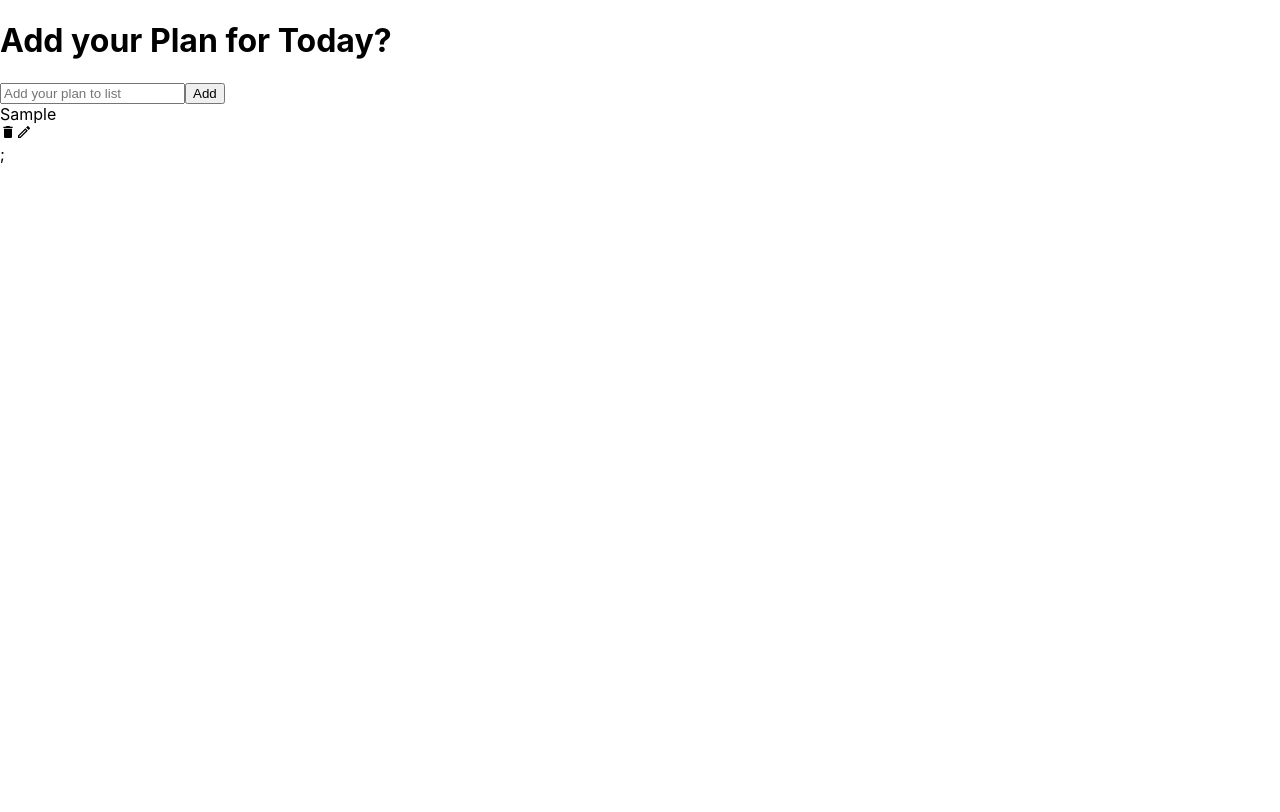
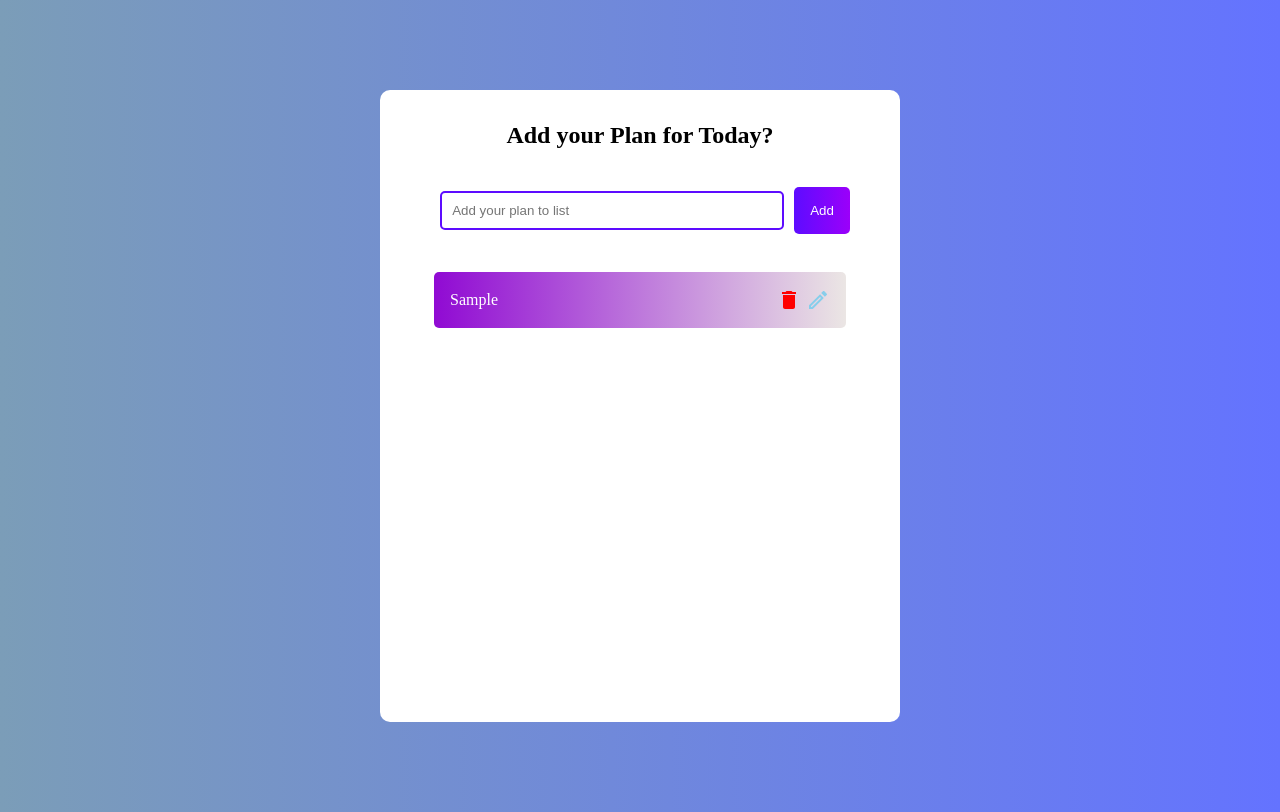
Before and after one commit to athar78652/Todo_app, a React (Create React App) app: page / in a window 1280 px wide. Both pictures are taken after typing "Sample" into the empty fields and a click on the button "Add". Built offline with nearby package versions, Linux system fonts and the light colour scheme.

Commit message:
updated css for the to do app

```diff
--- a/src/App.css
+++ b/src/App.css
@@ -0,0 +1,110 @@
+/*css for app.jsx */
+.container{
+    display: flex;
+    flex-direction: column;
+    justify-content: start;
+    width: 520px;
+    min-height: 600px;
+    background:white;
+    text-align: center;
+    margin: 90px auto;
+    border-radius: 10px;
+    padding-bottom: 32px;
+}
+
+/* css for Todo.jsx */
+.header{
+  margin: 32px 0;
+  font-size: 24px;
+}
+
+/* css for TodoForm.jsx */
+.todo_form{
+    margin-bottom: 32px;
+}
+
+.input-add{
+    padding: 10px;
+    margin: 10px;
+    border-radius: 5px;
+    border: 2px solid #5d0cff;
+    width: 320px;
+    background: transparent;
+    color:black;
+}
+
+.input-edit{
+    padding: 10px;
+    margin: 5px;
+    border-radius: 5px;
+    border: 2px solid #5d0cff;
+    box-shadow: 10px 5px 5px rgb(139, 123, 169);
+    width: 320px;
+    background: transparent;
+    color:black;
+}
+
+.edit-button,
+.add-button{
+  padding: 16px;
+  border: none;
+  border-radius: 5px;
+  cursor: pointer;
+  outline: none;
+  background: linear-gradient(
+    90deg,
+    rgba(93, 12, 255, 1) 0%,
+    rgba(155, 0, 250, 1) 100%
+  );
+  color: #fff;
+  text-transform: capitalize;
+}
+
+/* css for TodoList.jsx */
+.todo-container{
+display: flex;
+  justify-content: space-between;
+  align-items: center;
+  margin: 4px auto;
+  color: #fff;
+  background: linear-gradient(
+    90deg,
+    rgb(144, 10, 211) 0%,
+    rgb(235, 230, 228) 100%
+  );
+
+  padding: 16px;
+  border-radius: 5px;
+  width: 380px;
+}
+
+.todo-complete{
+  text-decoration: line-through;
+  opacity: 0.4;
+  align-items: center;
+  margin: 4px auto;
+  background: linear-gradient(
+    90deg,
+    rgb(144, 10, 211) 0%,
+    rgb(235, 230, 228) 100%
+  );
+  padding: 16px;
+  border-radius: 5px;
+  width: 380px;
+}
+.icons {
+    display: flex;
+    align-items: center;
+    font-size: 24px;
+    cursor: pointer;
+}
+
+.delete-icon {
+    margin-right: 5px;
+    color: red;
+
+}
+
+.edit-icon {
+   color: skyblue;
+}
--- a/src/App.js
+++ b/src/App.jsx
@@ -1,8 +1,9 @@
 import Todo from "./components/Todo";
+import "./App.css";
 
 function App() {
   return (
-    <div>
+    <div className="container">
       <Todo />
     </div>
   );
--- a/src/components/Todo.jsx
+++ b/src/components/Todo.jsx
@@ -35,7 +35,7 @@ function Todo() {
 
   return (
     <div>
-      <h1>Add your Plan for Today?</h1>
+      <h1 className="header">Add your Plan for Today?</h1>
       <TodoForm onSubmit={addTodo} />
       <TodoList
         todos={todos}
--- a/src/components/TodoForm.jsx
+++ b/src/components/TodoForm.jsx
@@ -19,7 +19,7 @@ function TodoForm(props) {
   };
 
   return (
-    <form className="todo-form">
+    <form className="todo_form">
       {props.edit ? (
         <>
           <input
@@ -44,7 +44,7 @@ function TodoForm(props) {
             className="input-add"
             ref={inputRef}
           />
-          <button onClick={handleSubmit}>Add</button>
+          <button onClick={handleSubmit} className="add-button">Add</button>
         </>
       )}
     </form>
--- a/src/components/TodoList.jsx
+++ b/src/components/TodoList.jsx
@@ -20,16 +20,17 @@ function TodoList({ todos, updateTodo, removeTodo, completeTodo }) {
     return <TodoForm edit={edit} onSubmit={submitUpdate} />;
   }
 
-  return (
-    <div>
-      {todos.map((todo, index) => (
+  return todos.map((todo, index) => (
     <>
-          <div key={index}>
+      <div
+        className={todo.isComplete ? "todo-complete" : "todo-container"}
+        key={index}
+      >
         <div key={todo.id} onClick={() => completeTodo(todo.id)}>
           {todo.text}
         </div>
-          </div>
-          <div>
+
+        <div className="icons">
           <MdDelete
             onClick={() => removeTodo(todo.id)}
             className="delete-icon"
@@ -39,11 +40,9 @@ function TodoList({ todos, updateTodo, removeTodo, completeTodo }) {
             className="edit-icon"
           />
         </div>
+      </div>
     </>
-      ))}
-      ;
-    </div>
-  );
+  ));
 }
 
 export default TodoList;
--- a/src/index.css
+++ b/src/index.css
@@ -1,13 +1,11 @@
+* {
+  margin: 0;
+  padding: 0;
+}
 body {
-  margin: 0;
-  font-family: -apple-system, BlinkMacSystemFont, 'Segoe UI', 'Roboto', 'Oxygen',
-    'Ubuntu', 'Cantarell', 'Fira Sans', 'Droid Sans', 'Helvetica Neue',
-    sans-serif;
-  -webkit-font-smoothing: antialiased;
-  -moz-osx-font-smoothing: grayscale;
+  background: linear-gradient(
+    90deg,
+    rgb(123, 157, 184) 0%,
+    rgba(100, 115, 255, 1) 100%
+  );
 }
-
-code {
-  font-family: source-code-pro, Menlo, Monaco, Consolas, 'Courier New',
-    monospace;
-}
```
Lines whose indentation alone changed are shown as unchanged.
